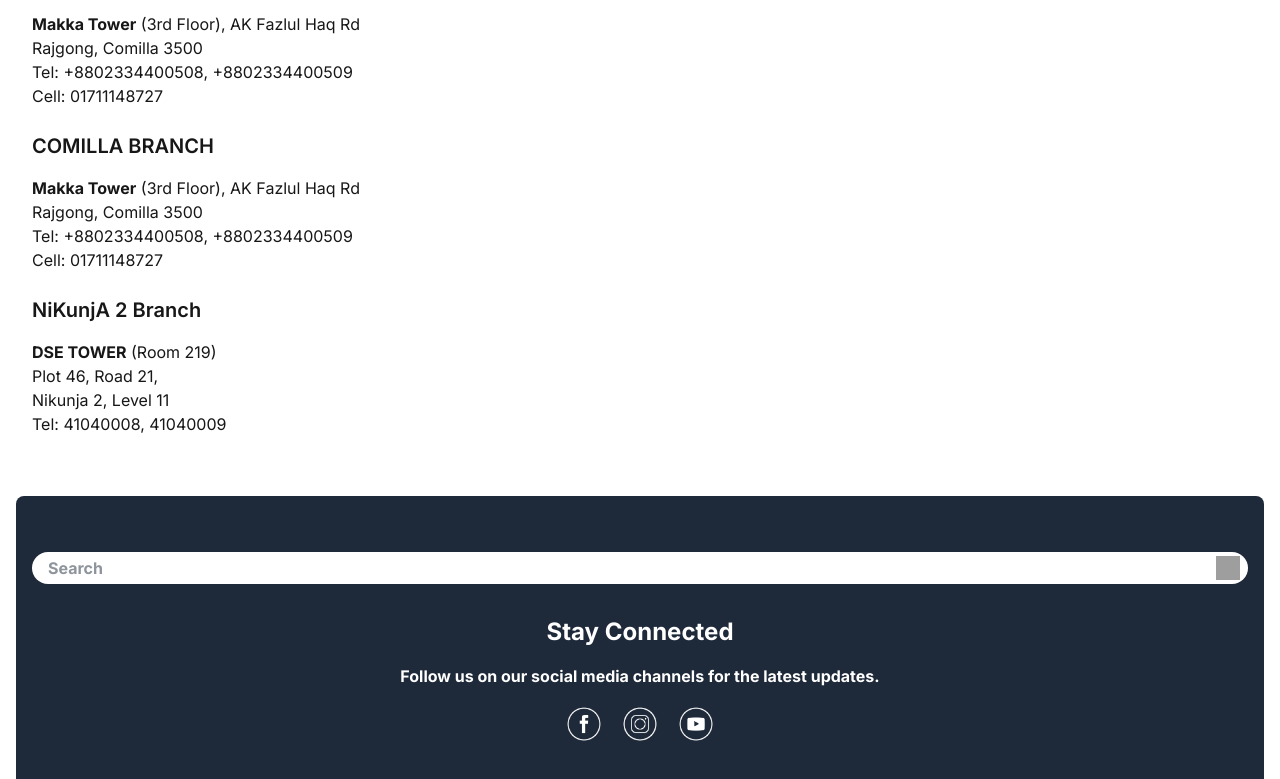
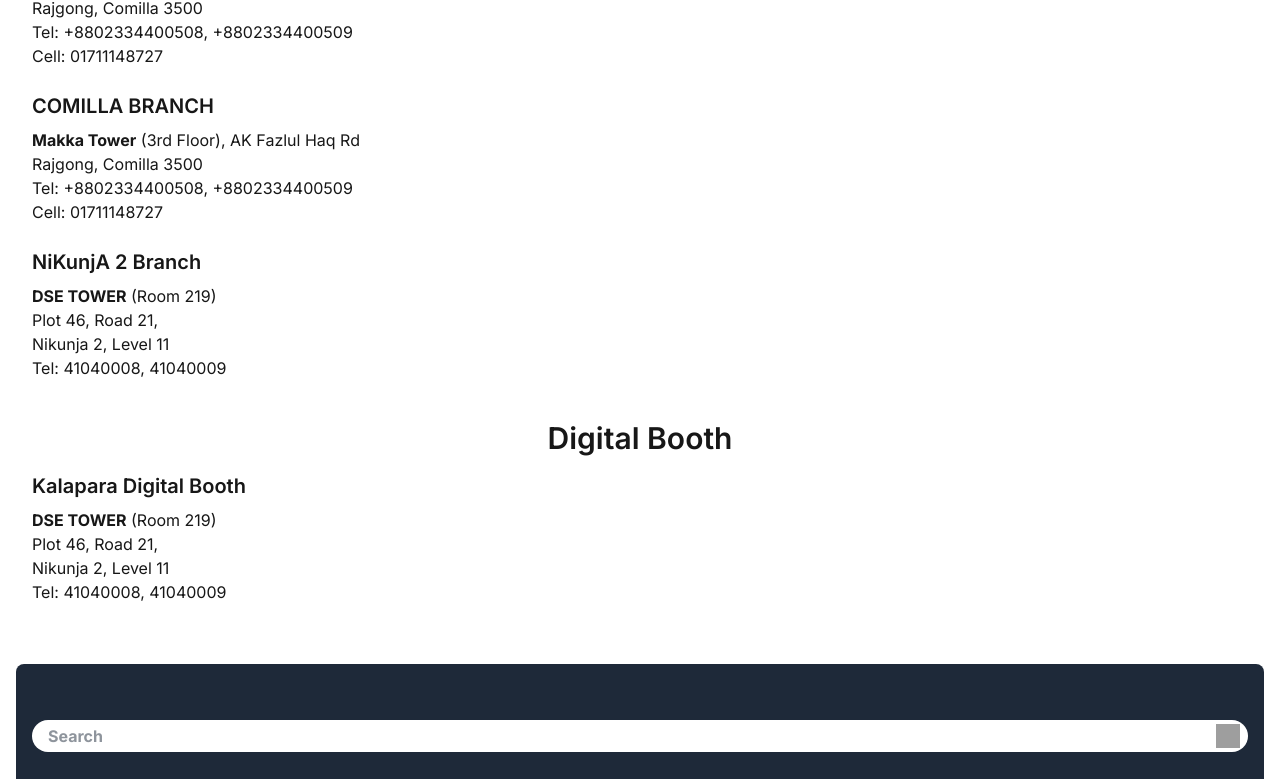
Before and after one commit to MidwaySecurities/midwaybd, a Next.js app: page /our-branches in a window 1280 px wide. Shown: the part 1256-2035 px from the top of the page. Built offline with nearby package versions, Linux system fonts and the light colour scheme; grey boxes are pictures that could not be loaded.

Commit message:
update branches

```diff
--- a/app/components/Home/Regulators.js
+++ b/app/components/Home/Regulators.js
@@ -17,7 +17,7 @@
 
   return (
     <div className="text-black mb-12 mt-12 w-[92%] m-auto">
-      <h1 className="text-center text-black pb-4 text-2xl mt-8">Our Regulators</h1>
+      <h1 className="text-center text-black pb-4 text-3xl mt-8">Our Regulators</h1>
       <Slider {...settings}>
         <div className="mx-2 inline-block">
           <div className='w-[100px] h-[100px] py-3 rounded-full bg-[#F8F7F5] hover:bg-[#DBEAFE] hover:drop-shadow-lg duration-500 flex justify-center items-center flex-col'>
--- a/app/our-branches/page.js
+++ b/app/our-branches/page.js
@@ -11,7 +11,7 @@
                 <h1 className='text-3xl text-center font-bold'>Our Branches</h1>
 
                 <div className='mt-6'>
-                    <h2 className='mb-4 text-xl font-semibold'>HEAD OFFICE @ MOTIJHEEL</h2>
+                    <h2 className='mb-2 text-xl font-semibold'>HEAD OFFICE @ MOTIJHEEL</h2>
                     <p><strong>Dhaka Stock Exchange Building</strong> (Room No: 508)</p>
                     <p>9/F, Motijheel C/A, Dhaka 1000</p>
                     <p>Tel: 9559925, 9576291, 9551960</p>
@@ -19,7 +19,7 @@
                 </div>
 
                 <div className='mt-6'>
-                    <h2 className='mb-4 text-xl font-semibold'>SWANTEX @ MOTIJHEEL</h2>
+                    <h2 className='mb-2 text-xl font-semibold'>SWANTEX @ MOTIJHEEL</h2>
                     <p><strong>SwanTex Building</strong> (3rd Floor)</p>
                     <p>9/I, Motijheel C/A, Dhaka 1000</p>
                     <p>Tel: 47115806, 47115761, 47115318</p>
@@ -27,7 +27,7 @@
                 </div>
 
                 <div className='mt-6'>
-                    <h2 className='mb-4 text-xl font-semibold'>Uttara Branch</h2>
+                    <h2 className='mb-2 text-xl font-semibold'>Uttara Branch</h2>
                     <p><strong>HM Plaza</strong>, Plot 34, Room 7 (6th Floor)</p>
                     <p>Sector 3, Uttara, Dhaka 1230</p>
                     <p>Cell: 01971227340</p>
@@ -35,7 +35,7 @@
                 </div>
 
                 <div className='mt-6'>
-                    <h2 className='mb-4 text-xl font-semibold'>Chowk Bazar Branch</h2>
+                    <h2 className='mb-2 text-xl font-semibold'>Chowk Bazar Branch</h2>
                     <p><strong>Shahjahan Imam Tower</strong>, 29-31 ​Water Works Road</p>
                     <p>Chawkbazar, Dhaka-1211</p>
                     <p>Tel : 7342560, 7342561</p>
@@ -43,14 +43,14 @@
                 </div>
 
                 <div className='mt-6'>
-                    <h2 className='mb-4 text-xl font-semibold'>COMILLA BRANCH</h2>
+                    <h2 className='mb-2 text-xl font-semibold'>COMILLA BRANCH</h2>
                     <p><strong>Makka Tower</strong> (3rd Floor), AK Fazlul Haq Rd</p>
                     <p>Rajgong, Comilla 3500</p>
                     <p>Tel: +8802334400508, +8802334400509</p>
                     <p>​Cell: 01711148727</p>
                 </div>
                 <div className='mt-6'>
-                    <h2 className='mb-4 text-xl font-semibold'>COMILLA BRANCH</h2>
+                    <h2 className='mb-2 text-xl font-semibold'>COMILLA BRANCH</h2>
                     <p><strong>Makka Tower</strong> (3rd Floor), AK Fazlul Haq Rd</p>
                     <p>Rajgong, Comilla 3500</p>
                     <p>Tel: +8802334400508, +8802334400509</p>
@@ -58,7 +58,16 @@
                 </div>
 
                 <div className='mt-6'>
-                    <h2 className='mb-4 text-xl font-semibold'>NiKunjA 2 Branch</h2>
+                    <h2 className='mb-2 text-xl font-semibold'>NiKunjA 2 Branch</h2>
+                    <p><strong>DSE TOWER</strong> (Room 219)</p>
+                    <p>Plot 46, Road 21,</p>
+                    <p>Nikunja 2, Level 11</p>
+                    <p>​Tel: 41040008, 41040009</p>
+                </div>
+
+                <div className='mt-10'>
+                    <h1 className='mb-4 text-3xl font-semibold text-center'>Digital Booth</h1>
+                    <h2 className='mb-2 text-xl font-semibold'>Kalapara Digital Booth</h2>
                     <p><strong>DSE TOWER</strong> (Room 219)</p>
                     <p>Plot 46, Road 21,</p>
                     <p>Nikunja 2, Level 11</p>
--- a/app/page.js
+++ b/app/page.js
@@ -89,10 +89,10 @@
         <div className="section-gap px-4 my-16 text-white bg-white font-bold h-36">
           <Regulators />
         </div>
-
+{/*
         <div className="section-gap px-4 text-white bg-white font-bold">
           <ShiftToUs />
-        </div>
+        </div> */}
 
         <div>
           <Whatsapp />
```
